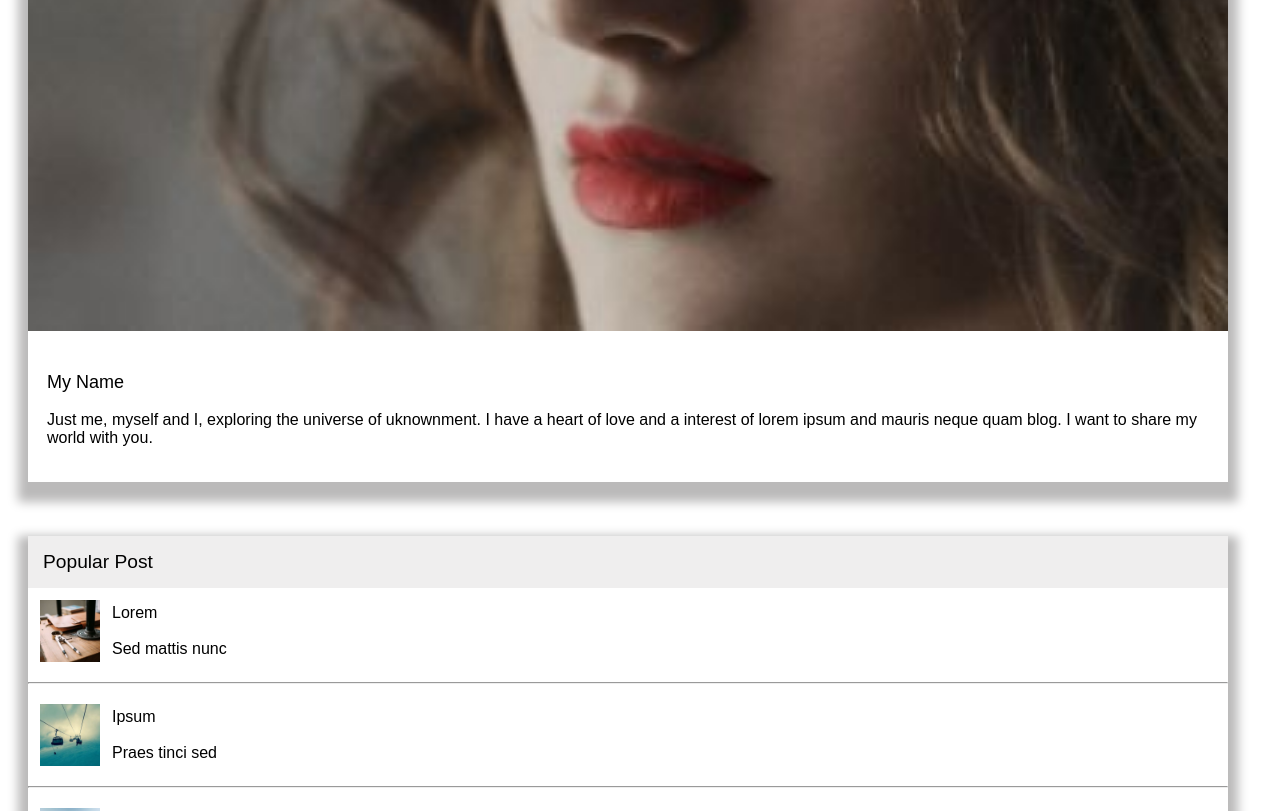
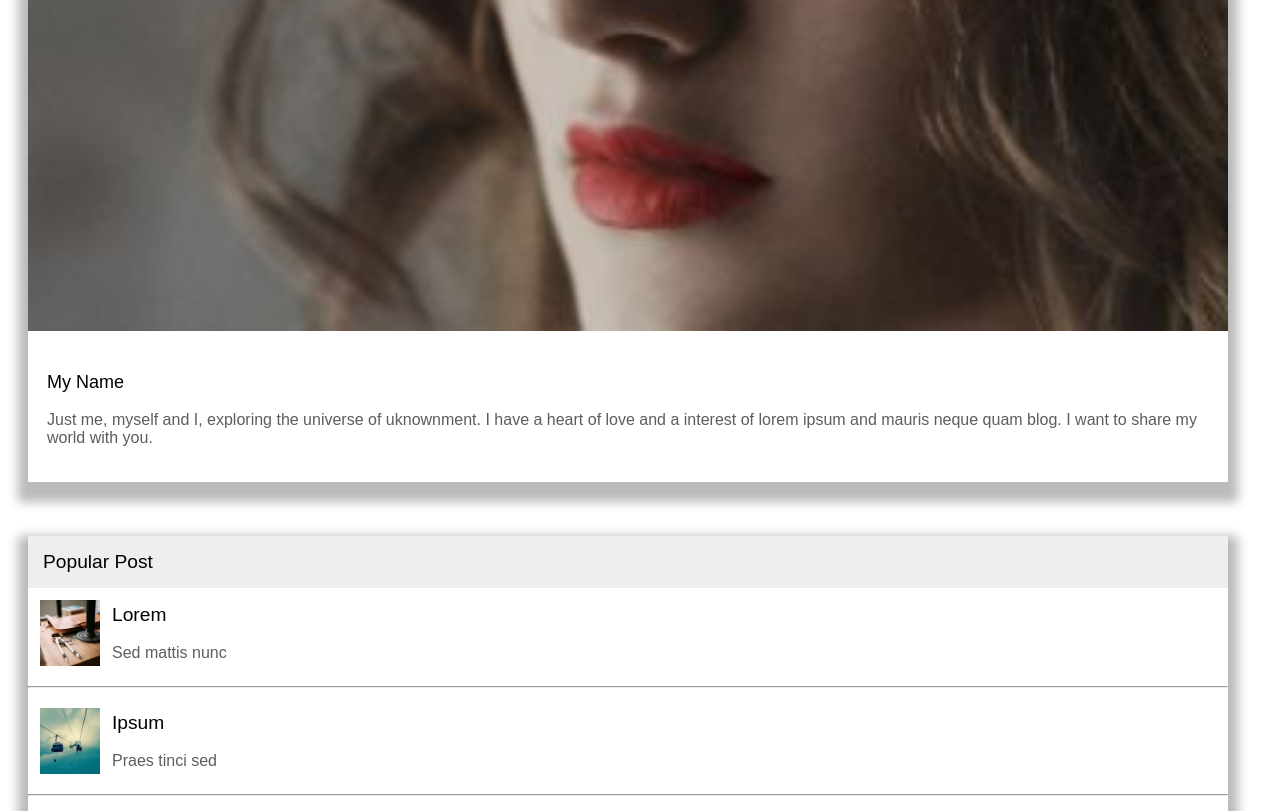
Before and after one commit to ojogonodi/My-blog, a plain HTML site: page index.html in a window 1280 px wide. Shown: the part 1989-2800 px from the top of the page. Drawn offline with Linux system fonts and the light colour scheme.

Commit message:
new chng

```diff
--- a/styles.css
+++ b/styles.css
@@ -86,7 +86,12 @@ button {
 .my-name {
     font-weight: 400;
     font-size: large;
+    color: black;
 
+}
+
+p {
+    color: rgb(94, 93, 93);
 }
 
 .container3{
@@ -116,8 +121,9 @@ h4 {
 }
 
 .flex-2 {
-    font-size: medium;
-    font-weight: 100;
+    font-size: larger;
+    font-weight: 300;
+    color: black;
 }
 
 .flex:hover {
```
